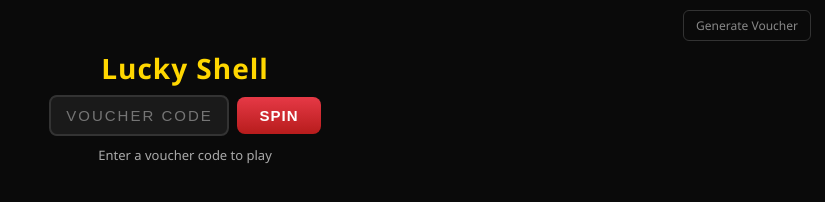
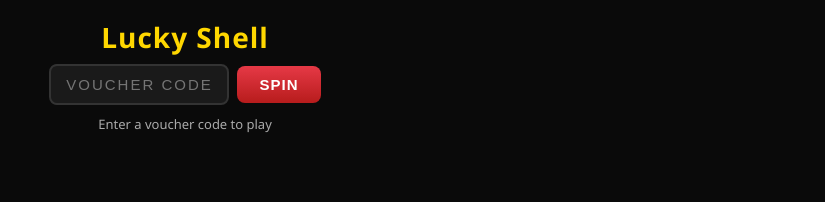
Before and after one commit to ro01171396290-star/checkin-system, a website: page lucky-shell/index.html in a window 1280 px wide. Shown: the whole page, without its empty margins (455-1280 px from the left). Drawn offline with Linux system fonts and the light colour scheme.

Commit message:
fix: remove Generate Voucher link from game page

```diff
--- a/lucky-shell/index.html
+++ b/lucky-shell/index.html
@@ -92,7 +92,7 @@ body{
 </head>
 <body>
 
-<div class="top-bar"><a href="admin.html">Generate Voucher</a></div>
+<div class="top-bar"></div>
 <div class="header"><h1>Lucky Shell</h1></div>
 
 <div class="voucher-box">
```
